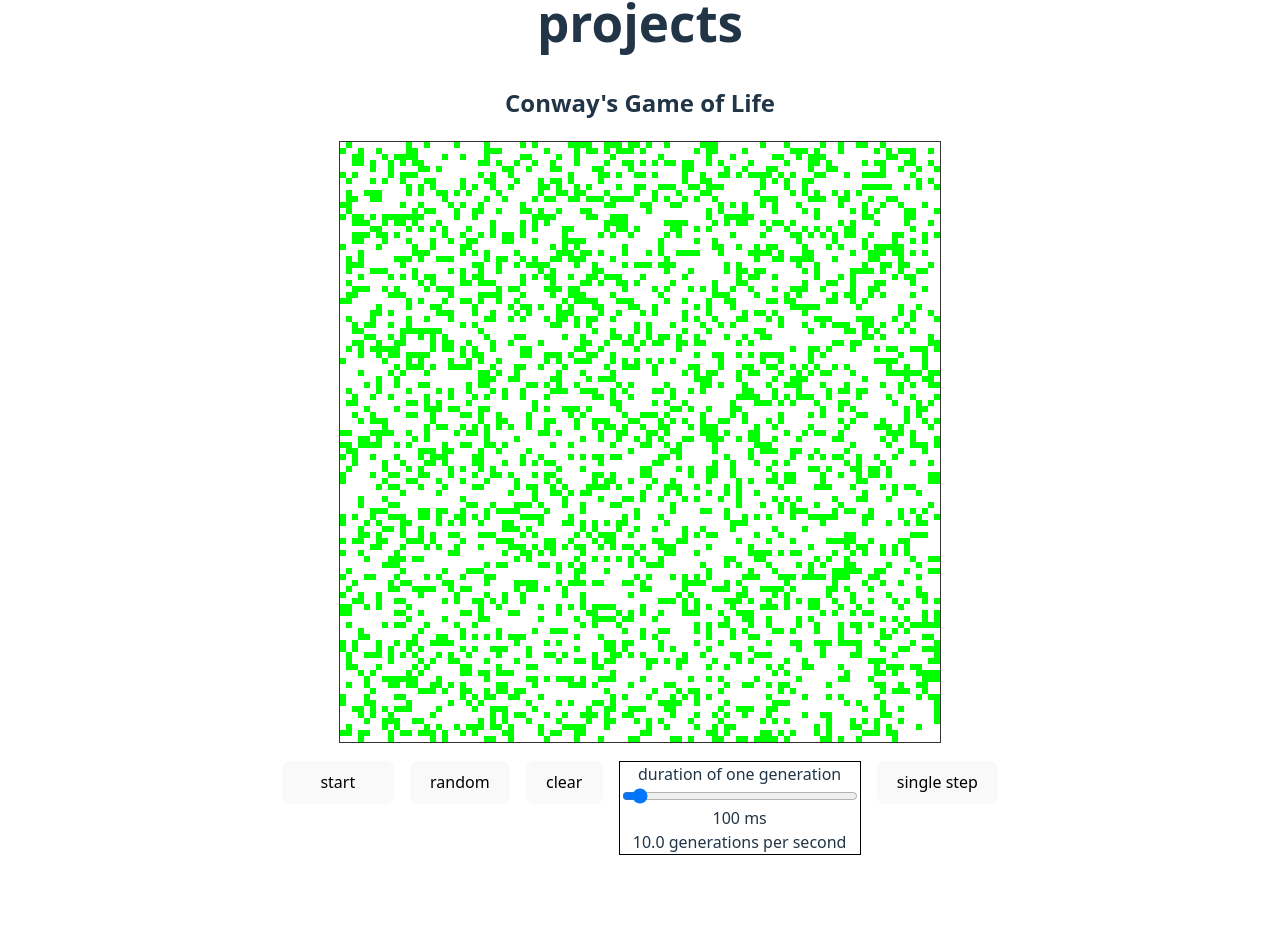
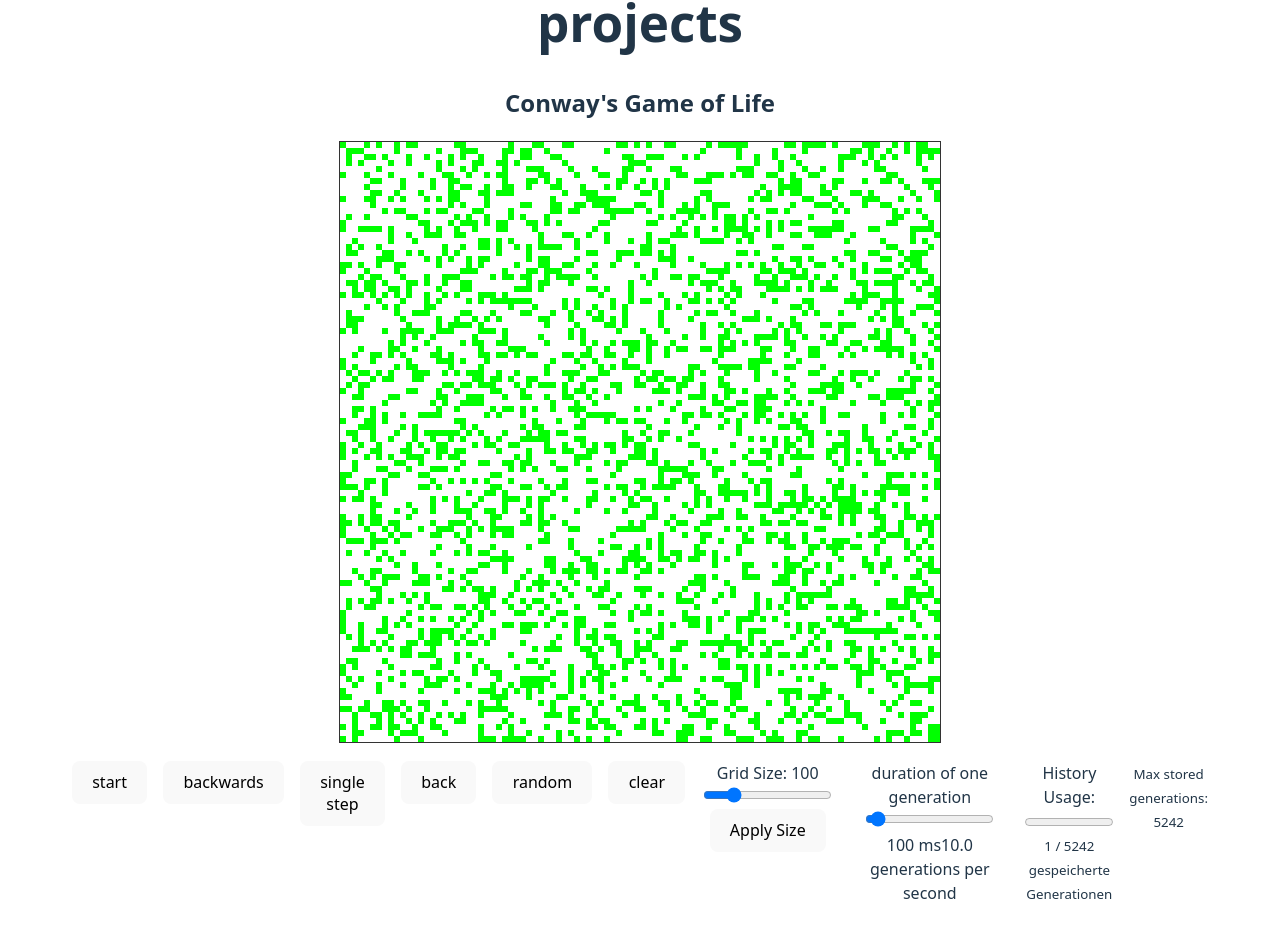
Before and after one commit to nottelbox/nottelbox-web, a React (Vite) app: page /projects in a window 1280 px wide. Shown: the part 136-1074 px from the top of the page. Built offline with nearby package versions, Linux system fonts and the light colour scheme.

Commit message:
run Game of Life backwards with dynamic buffer size

```diff
--- a/src/GameOfLife.tsx
+++ b/src/GameOfLife.tsx
@@ -1,191 +1,190 @@
-import { useEffect, useRef, useState } from "react";
-import {useTranslation} from "./locales/useTranslation";
+import { useEffect, useRef, useState, useCallback } from "react";
+import { useTranslation } from "./locales/useTranslation";
 
-const GRID_SIZE = 100;
 const CELL_SIZE = 6;
+const MAX_MEMORY_BYTES = 50 * 1024 * 1024;
 
 export default function GameOfLife() {
   const { projects: { gameOfLife: t } } = useTranslation();
+
+  const [gridSize, setGridSize] = useState(100);
+  const [pendingGridSize, setPendingGridSize] = useState(100);
+  const [running, setRunning] = useState(0); // 0=stopped, 1=forward, -1=backward
+  const [speed, setSpeed] = useState(100);
+  const [historyCount, setHistoryCount] = useState(1);
+  const [maxHistory, setMaxHistory] = useState(Math.floor(MAX_MEMORY_BYTES / (gridSize * gridSize)));
+
   const canvasRef = useRef<HTMLCanvasElement | null>(null);
-  const gridRef = useRef<Uint8Array>(createGrid());
-  const runningRef = useRef(false);
-  const speedRef = useRef(100); // ms pro Generation
+  const ctxRef = useRef<CanvasRenderingContext2D | null>(null);
+
+  const gridHistoryRef = useRef<Uint8Array[]>([]);
+  const currentIndexRef = useRef(0);
+  const maxHistoryRef = useRef(1000);
+
+  const runningRef = useRef(running);
+  const speedRef = useRef(speed);
+
   const lastTimeRef = useRef(0);
   const accRef = useRef(0);
   const isDrawingRef = useRef(false);
   const drawValueRef = useRef<0 | 1>(1);
 
-  const [running, setRunning] = useState(false);
-  const [speed, setSpeed] = useState(100);
+  const getIndex = useCallback((x: number, y: number) => y * gridSize + x, [gridSize]);
 
-  const ctxRef = useRef<CanvasRenderingContext2D | null>(null);
+  const draw = useCallback((ctx: CanvasRenderingContext2D, grid: Uint8Array) => {
+    ctx.clearRect(0, 0, ctx.canvas.width, ctx.canvas.height);
+    ctx.fillStyle = "lime";
+    for (let y = 0; y < gridSize; y++) {
+      for (let x = 0; x < gridSize; x++) {
+        if (grid[getIndex(x, y)]) ctx.fillRect(x * CELL_SIZE, y * CELL_SIZE, CELL_SIZE, CELL_SIZE);
+      }
+    }
+  }, [gridSize, getIndex]);
 
-  function loop(timestamp: number) {
-    if (!runningRef.current) return;
+  const createGrid = useCallback(() => {
+    const arr = new Uint8Array(gridSize * gridSize);
+    for (let i = 0; i < arr.length; i++) arr[i] = Math.random() > 0.7 ? 1 : 0;
+    return arr;
+  }, [gridSize]);
 
-    const delta = timestamp - lastTimeRef.current;
-    lastTimeRef.current = timestamp;
-    accRef.current += delta;
-
-    if (accRef.current >= speedRef.current) {
-      gridRef.current = nextGeneration(gridRef.current);
-      accRef.current = 0;
-    }
-
-    draw(ctxRef.current!, gridRef.current);
-    requestAnimationFrame(loop);
-  }
-
-  function singleStep() {
-    gridRef.current = nextGeneration(gridRef.current);
-    draw(ctxRef.current!, gridRef.current);
-  }
-
-  function createGrid() {
-    const arr = new Uint8Array(GRID_SIZE * GRID_SIZE);
-    for (let i = 0; i < arr.length; i++) {
-      arr[i] = Math.random() > 0.7 ? 1 : 0;
-    }
-    return arr;
-  }
-
-  function getIndex(x: number, y: number) {
-    return y * GRID_SIZE + x;
-  }
-
-  function countNeighbors(grid: Uint8Array, x: number, y: number) {
+  const countNeighbors = useCallback((grid: Uint8Array, x: number, y: number) => {
     let sum = 0;
-
     for (let dy = -1; dy <= 1; dy++) {
       for (let dx = -1; dx <= 1; dx++) {
         if (dx === 0 && dy === 0) continue;
-
-        const nx = (x + dx + GRID_SIZE) % GRID_SIZE;
-        const ny = (y + dy + GRID_SIZE) % GRID_SIZE;
-
+        const nx = (x + dx + gridSize) % gridSize;
+        const ny = (y + dy + gridSize) % gridSize;
         sum += grid[getIndex(nx, ny)];
       }
     }
+    return sum;
+  }, [gridSize, getIndex]);
 
-    return sum;
-  }
-
-  function nextGeneration(grid: Uint8Array) {
+  const nextGeneration = useCallback((grid: Uint8Array) => {
     const newGrid = new Uint8Array(grid.length);
-
-    for (let y = 0; y < GRID_SIZE; y++) {
-      for (let x = 0; x < GRID_SIZE; x++) {
+    for (let y = 0; y < gridSize; y++) {
+      for (let x = 0; x < gridSize; x++) {
         const i = getIndex(x, y);
         const neighbors = countNeighbors(grid, x, y);
-
-        if (grid[i] === 1 && (neighbors === 2 || neighbors === 3)) {
-          newGrid[i] = 1;
-        } else if (grid[i] === 0 && neighbors === 3) {
-          newGrid[i] = 1;
-        }
+        if (grid[i] === 1 && (neighbors === 2 || neighbors === 3)) newGrid[i] = 1;
+        else if (grid[i] === 0 && neighbors === 3) newGrid[i] = 1;
       }
     }
+    return newGrid;
+  }, [gridSize, getIndex, countNeighbors]);
 
-    return newGrid;
-  }
+  const stepGeneration = useCallback((direction: 1 | -1) => {
+    if (gridHistoryRef.current.length === 0) return;
+    let newGrid: Uint8Array;
+    if (direction === 1) {
+      newGrid = nextGeneration(gridHistoryRef.current[currentIndexRef.current]);
+      currentIndexRef.current++;
+      if (currentIndexRef.current < gridHistoryRef.current.length) {
+        gridHistoryRef.current = gridHistoryRef.current.slice(0, currentIndexRef.current);
+      }
+      gridHistoryRef.current.push(newGrid);
+      if (gridHistoryRef.current.length > maxHistoryRef.current) {
+        gridHistoryRef.current.shift();
+        currentIndexRef.current--;
+      }
+    } else {
+      if (currentIndexRef.current > 0) currentIndexRef.current--;
+      newGrid = gridHistoryRef.current[currentIndexRef.current];
+    }
+    draw(ctxRef.current!, newGrid);
+    setHistoryCount(currentIndexRef.current + 1);
+  }, [draw, nextGeneration]);
 
-  function draw(ctx: CanvasRenderingContext2D, grid: Uint8Array) {
-    ctx.clearRect(0, 0, ctx.canvas.width, ctx.canvas.height);
-
-    ctx.fillStyle = "lime";
-
-    for (let y = 0; y < GRID_SIZE; y++) {
-      for (let x = 0; x < GRID_SIZE; x++) {
-        if (grid[getIndex(x, y)]) {
-          ctx.fillRect(
-            x * CELL_SIZE,
-            y * CELL_SIZE,
-            CELL_SIZE,
-            CELL_SIZE
-          );
-        }
+    const loop = (timestamp: number) => {
+      if (runningRef.current === 0) return;
+      const delta = timestamp - lastTimeRef.current;
+      lastTimeRef.current = timestamp;
+      accRef.current += delta;
+      if (accRef.current >= speedRef.current) {
+        stepGeneration(runningRef.current === 1 ? 1 : -1);
+        accRef.current = 0;
       }
-    }
-  }
+      requestAnimationFrame(loop);
+    };
 
   useEffect(() => {
-      const canvas = canvasRef.current!;
-      ctxRef.current = canvas.getContext("2d")!;
+    const canvas = canvasRef.current!;
+    ctxRef.current = canvas.getContext("2d")!;
+    gridHistoryRef.current = [createGrid()];
+    currentIndexRef.current = 0;
+    maxHistoryRef.current = Math.floor(MAX_MEMORY_BYTES / (gridSize * gridSize));
+    setHistoryCount(1);
+    draw(ctxRef.current, gridHistoryRef.current[0]);
+  }, [createGrid, draw, gridSize]);
 
-      draw(ctxRef.current, gridRef.current);
-  }, []);
+  useEffect(() => {
+    setMaxHistory(Math.floor(MAX_MEMORY_BYTES / (gridSize * gridSize)));
+  }, [gridSize]);
 
-  function toggleRunning() {
-    runningRef.current = !runningRef.current;
+  const toggleRunning = (direction: 1 | -1 = 1) => {
+    runningRef.current = runningRef.current === direction ? 0 : direction;
     setRunning(runningRef.current);
+    speedRef.current = speed;
+    if (runningRef.current !== 0) {
+      lastTimeRef.current = performance.now();
+      requestAnimationFrame(loop);
+    }
+  };
 
-    if (runningRef.current) {
-        lastTimeRef.current = performance.now();
-        requestAnimationFrame(loop);
-    }
-  }
+  const singleStepForward = () => stepGeneration(1);
+  const singleStepBackward = () => stepGeneration(-1);
 
-  function reset() {
-    gridRef.current = createGrid();
-    const ctx = canvasRef.current!.getContext("2d")!;
-    draw(ctx, gridRef.current);
-  }
+  const reset = () => {
+    gridHistoryRef.current = [createGrid()];
+    currentIndexRef.current = 0;
+    setHistoryCount(1);
+    draw(ctxRef.current!, gridHistoryRef.current[0]);
+  };
 
-  function getCellFromMouse(
-  e: React.MouseEvent<HTMLCanvasElement>
-  ) {
+  const clearGrid = () => {
+    const arr = new Uint8Array(gridSize * gridSize);
+    gridHistoryRef.current = [arr];
+    currentIndexRef.current = 0;
+    setHistoryCount(1);
+    draw(ctxRef.current!, arr);
+  };
+
+  const getCellFromMouse = (e: React.MouseEvent<HTMLCanvasElement>) => {
     const rect = canvasRef.current!.getBoundingClientRect();
-
     const x = Math.floor((e.clientX - rect.left) / CELL_SIZE);
     const y = Math.floor((e.clientY - rect.top) / CELL_SIZE);
+    return { x, y };
+  };
 
-    return { x, y };
-  }
+  const setCell = (x: number, y: number, value: 0 | 1) => {
+    const i = getIndex(x, y);
+    gridHistoryRef.current[currentIndexRef.current][i] = value;
+  };
 
-  function setCell(x: number, y: number, value: 0 | 1) {
-    const i = getIndex(x, y);
-    gridRef.current[i] = value;
-  }
+  const handleMouseDown = (e: React.MouseEvent<HTMLCanvasElement>) => {
+    isDrawingRef.current = true;
+    const { x, y } = getCellFromMouse(e);
+    drawValueRef.current = e.button === 2 ? 0 : 1;
+    setCell(x, y, drawValueRef.current);
+    draw(ctxRef.current!, gridHistoryRef.current[currentIndexRef.current]);
+  };
 
-  function handleMouseDown(e: React.MouseEvent<HTMLCanvasElement>) {
-    isDrawingRef.current = true;
-
-    const { x, y } = getCellFromMouse(e);
-
-    drawValueRef.current = e.button === 2 ? 0 : 1;
-
-    setCell(x, y, drawValueRef.current);
-    draw(ctxRef.current!, gridRef.current);
-  }
-
-  function handleMouseMove(e: React.MouseEvent<HTMLCanvasElement>) {
+  const handleMouseMove = (e: React.MouseEvent<HTMLCanvasElement>) => {
     if (!isDrawingRef.current) return;
-
     const { x, y } = getCellFromMouse(e);
     setCell(x, y, drawValueRef.current);
+    draw(ctxRef.current!, gridHistoryRef.current[currentIndexRef.current]);
+  };
 
-    draw(ctxRef.current!, gridRef.current);
-  }
-
-  function stopDrawing() {
-    isDrawingRef.current = false;
-  }
-
-  function clearGrid() {
-      const arr = new Uint8Array(GRID_SIZE * GRID_SIZE);
-      arr.fill(0);
-      gridRef.current = arr;
-      draw(ctxRef.current!, gridRef.current)
-  }
-
+  const stopDrawing = () => { isDrawingRef.current = false; };
 
   return (
     <div>
-    <h2>{t.conwaysGameOfLife}</h2>
+      <h2>{t.conwaysGameOfLife}</h2>
       <canvas
         ref={canvasRef}
-        width={GRID_SIZE * CELL_SIZE}
-        height={GRID_SIZE * CELL_SIZE}
+        width={gridSize * CELL_SIZE}
+        height={gridSize * CELL_SIZE}
         style={{ border: "1px solid #333" }}
         onMouseDown={handleMouseDown}
         onMouseMove={handleMouseMove}
@@ -195,29 +194,35 @@ export default function GameOfLife() {
       />
 
       <div className="game-controls">
-          <button className="start-button" onClick={toggleRunning}>
-            {running ? t.controls.pause : t.controls.start}
-          </button>
-          <button onClick={reset}>{t.controls.random}</button>
-          <button onClick={clearGrid}>{t.controls.clear}</button>
-          <div className="speed-slider">
-              <label>{t.controls.generationDuration}</label>
-              <input
-                  type="range"
-                  min={10}
-                  max={2000}
-                  step={10}
-                  value={speed}
-                  onChange={(e) => {
-                    const value = Number(e.target.value);
-                    setSpeed(value);
-                    speedRef.current = value;
-                  }}
-                />
-              <label>{speed} {t.controls.ms}</label>
-              <label>{(1000/speed).toFixed(1)} {t.controls.generationsPerSecond}</label>
-          </div>
-          <button onClick={singleStep} disabled={running}>{t.controls.singleStep}</button>
+        <button onClick={() => toggleRunning(1)}>{running === 1 ? t.controls.pause : t.controls.start}</button>
+        <button onClick={() => toggleRunning(-1)}>{running === -1 ? t.controls.pause : t.controls.startBackward}</button>
+        <button onClick={singleStepForward} disabled={running !== 0}>{t.controls.singleStep}</button>
+        <button onClick={singleStepBackward} disabled={running !== 0}>{t.controls.singleStepBackward}</button>
+        <button onClick={reset}>{t.controls.random}</button>
+        <button onClick={clearGrid}>{t.controls.clear}</button>
+
+        <div>
+          <label>Grid Size: {pendingGridSize}</label>
+          <input type="range" min={50} max={300} step={1} value={pendingGridSize} onChange={(e) => setPendingGridSize(Number(e.target.value))}/>
+          <button onClick={() => { setGridSize(pendingGridSize); reset(); }}>Apply Size</button>
+        </div>
+
+        <div>
+          <label>{t.controls.generationDuration}</label>
+          <input type="range" min={10} max={2000} step={10} value={speed} onChange={(e) => setSpeed(Number(e.target.value))}/>
+          <label>{speed} {t.controls.ms}</label>
+          <label>{(1000 / speed).toFixed(1)} {t.controls.generationsPerSecond}</label>
+        </div>
+
+        <div>
+          <label>History Usage:</label>
+          <progress max={maxHistory} value={historyCount} style={{ width: "100%" }} />
+          <small>{historyCount} / {maxHistory} gespeicherte Generationen</small>
+        </div>
+
+        <div>
+          <small>Max stored generations: {maxHistory}</small>
+        </div>
       </div>
     </div>
   );
--- a/src/locales/de.ts
+++ b/src/locales/de.ts
@@ -88,9 +88,11 @@ export const de: Translation = {
             conwaysGameOfLife: "Conways Spiel des Lebens",
             controls: {
                 start: "Starten",
+                startBackward: "Rückwärts",
                 pause: "Pausieren",
                 random: "Zufällig",
                 singleStep: "Einzelschritt",
+                singleStepBackward: "Zurück",
                 generationDuration: "Dauer einer Generation",
                 ms: "ms",
                 generationsPerSecond: "Generationen pro Sekunde",
--- a/src/locales/en.ts
+++ b/src/locales/en.ts
@@ -85,9 +85,11 @@ export const en: Translation = {
             conwaysGameOfLife: "Conway's Game of Life",
             controls: {
                 start: "start",
+                startBackward: "backwards",
                 pause: "pause",
                 random: "random",
                 singleStep: "single step",
+                singleStepBackward: "back",
                 generationDuration: "duration of one generation",
                 ms: "ms",
                 generationsPerSecond: "generations per second",
--- a/src/locales/translations.types.ts
+++ b/src/locales/translations.types.ts
@@ -27,9 +27,11 @@ export type Translation = {
         conwaysGameOfLife: string;
         controls: {
             start: string;
+            startBackward: string;
             pause: string;
             random: string;
             singleStep: string;
+            singleStepBackward: string;
             generationDuration: string;
             ms: string;
             generationsPerSecond: string;
```
